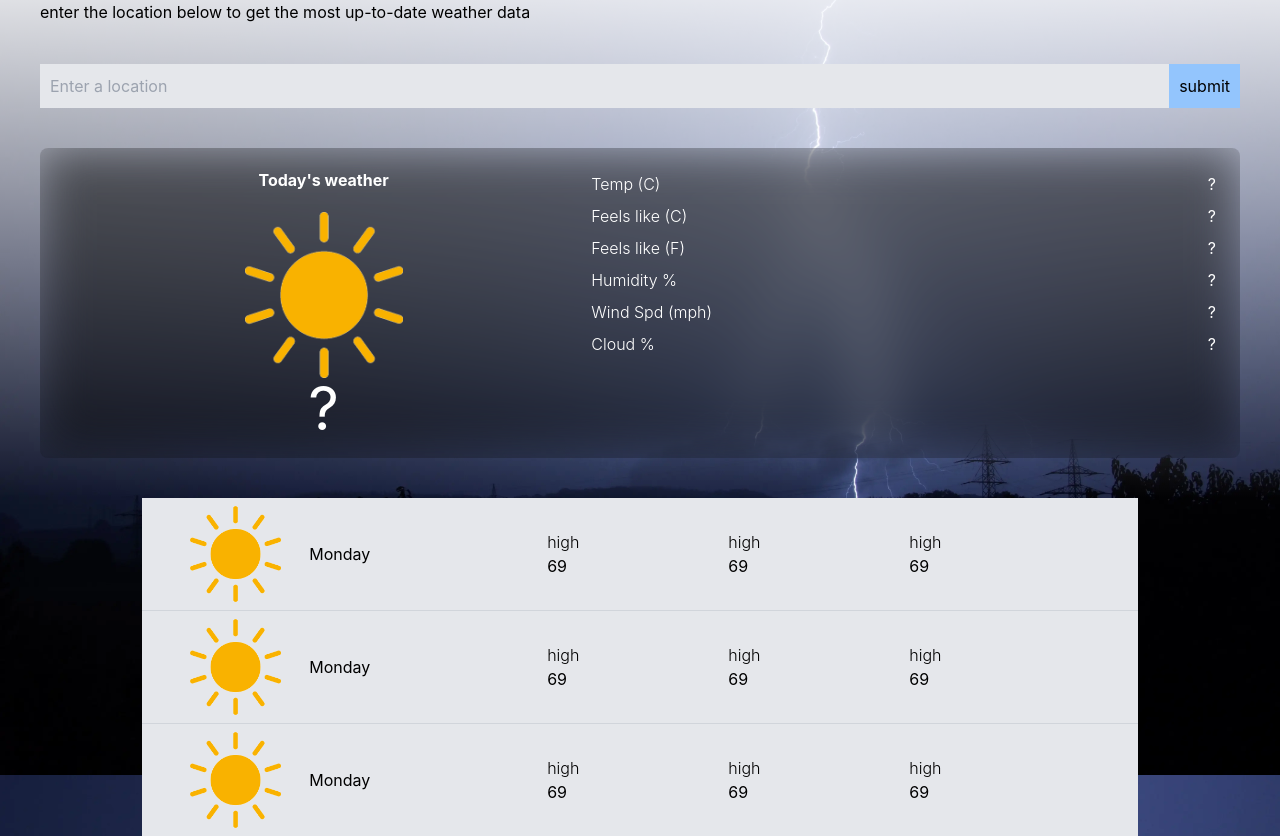
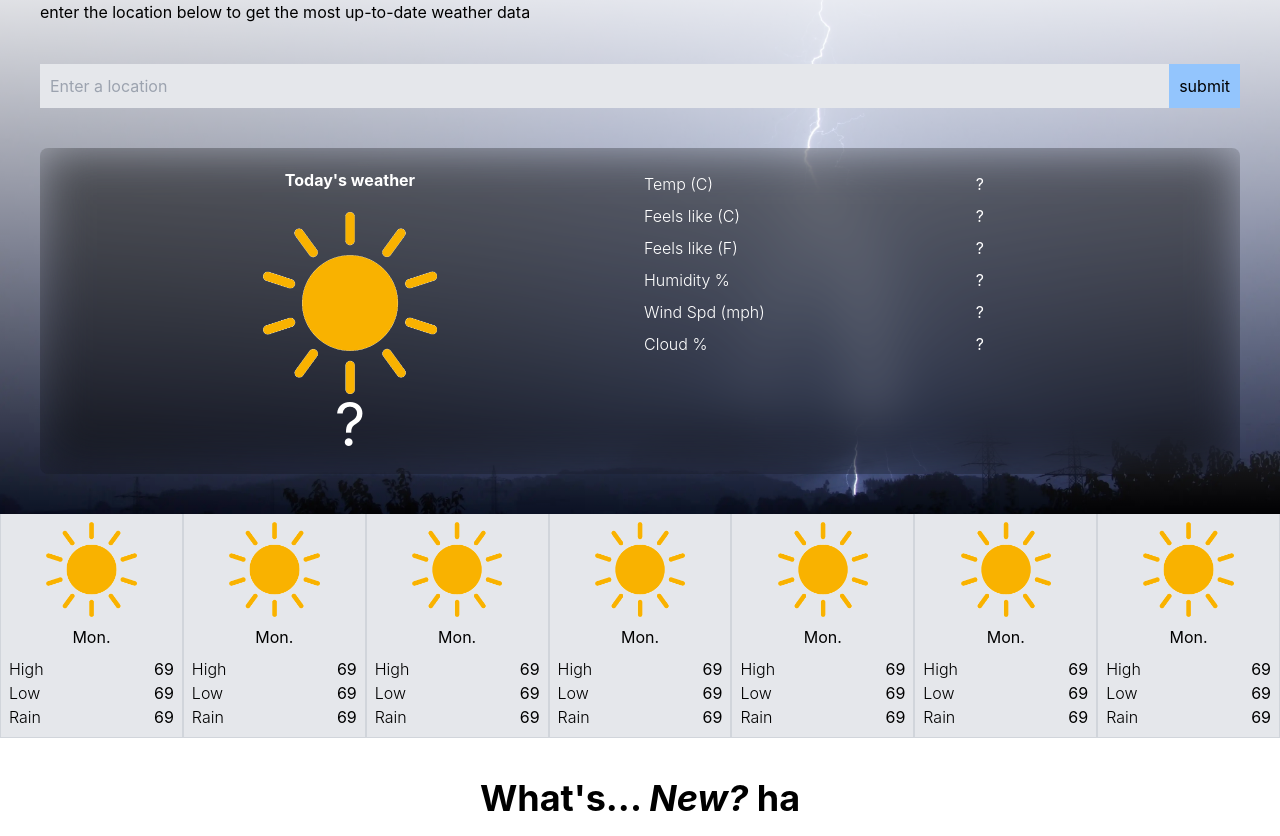
Before and after one commit to DanielCW7/My-weather-app, a React (Create React App) app: page / in a window 1280 px wide. Shown: the part 1636-2472 px from the top of the page. Built offline with nearby package versions, Linux system fonts and the light colour scheme.

Commit message:
weekly forecast adjustments
tablet sized adjustments to the forecast section

```diff
--- a/src/components/card.js
+++ b/src/components/card.js
@@ -5,13 +5,13 @@ import sun from '../images/sun.png';
 
 const Card = (props) => {
     return (
-            <li className="flex flex-row bg-gray-200 items-center border-b border-gray-300 px-10">
-                <img src={sun} className="w-10 m-2" />
-                <p className="text-center px-5"> Monday </p>
-                <div className="flex flex-row flex-auto justify-evenly p-2">
-                    <span className="flex flex-col"><span className="font-light">high</span><span>69</span></span>
-                    <span className="flex flex-col"><span className="font-light">high</span><span>69</span></span>
-                    <span className="flex flex-col"><span className="font-light">high</span><span>69</span></span>
+            <li className="flex flex-row bg-gray-200 items-center border-b border-gray-300 px-10 md:flex-col md:px-0 md:border-x md:px-0">
+                <img src={sun} className="w-10 m-2 md:w-50" />
+                <p className="text-center px-5"> Mon. </p>
+                <div className="flex flex-row flex-auto md:flex-col justify-evenly p-2 md:p-2 md:min-w-full">
+                    <span className="flex flex-col md:flex-row md:justify-between"><span className="font-light">High</span><span>69</span></span>
+                    <span className="flex flex-col md:flex-row md:justify-between"><span className="font-light">Low</span><span>69</span></span>
+                    <span className="flex flex-col md:flex-row md:justify-between"><span className="font-light">Rain</span><span>69</span></span>
                 </div>
             </li>
     )
--- a/src/components/todayWeather.js
+++ b/src/components/todayWeather.js
@@ -48,14 +48,14 @@ const Today = (props) => {
 
     return (
 
-        <div className="p-5 flex flex-row rounded-lg backdrop-filter backdrop-blur-xl backdrop-brightness-50">
+        <div className="p-5 flex flex-row rounded-lg backdrop-filter backdrop-blur-xl backdrop-brightness-50 md:flex-row">
             <div className="w-50">
                 <p className="text-center mb-5 text-white font-bold"> Today's weather </p>
                 <img src={sun} className="w-30 mx-auto" id="icon"/>
                 <p className="text-center text-6xl text-white" id="temp_f">?</p>
             </div>
 
-            <div className="w-60">
+            <div className="w-50 md:w-30 md:flex-col">
                 <div className="flex flex-row justify-between text-white"><div className="p-1 font-light">Temp (C)</div><div className="p-1" id="temp_c">?</div></div>
                 <div className="flex flex-row justify-between text-white"><div className="p-1 font-light">Feels like (C)</div><div className="p-1" id="feels_c">?</div></div>
                 <div className="flex flex-row justify-between text-white"><div className="p-1 font-light">Feels like (F)</div><div className="p-1" id="feels_f">?</div></div>
--- a/src/components/week.js
+++ b/src/components/week.js
@@ -21,7 +21,7 @@ render() {
 
     return (
 
-            <ul className="flex flex-col" id="weekly" >
+            <ul className="flex flex-col md:flex-row" id="weekly" >
                 <Card />
                 <Card />
                 <Card />
```
